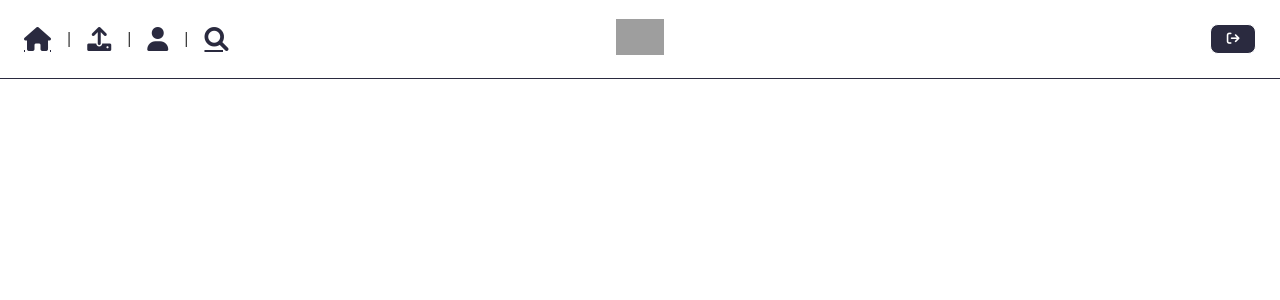
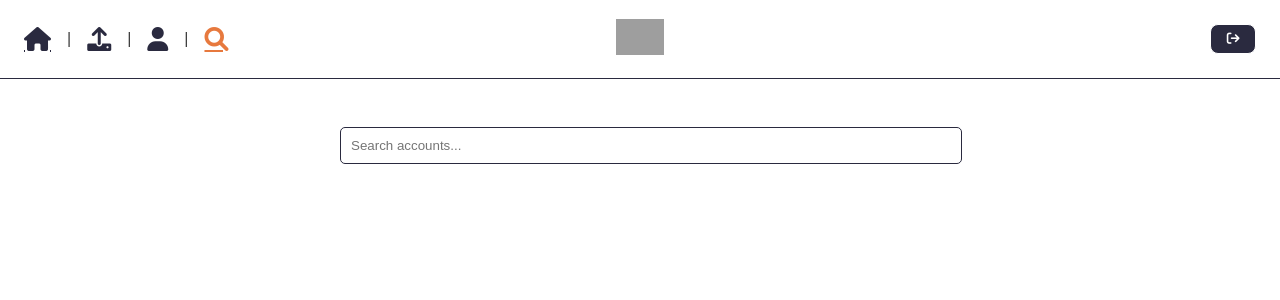
Before and after one commit to andreaDiClaudio/Virtual_Escape, a Svelte app in the folder client/Virtual-Escape/: page /search in a window 1280 px wide. Shown: the top 300 px of the page. Built offline with nearby package versions, Linux system fonts and the light colour scheme; sample sign-in values are in the browser's storage.

Commit message:
basi version of ssearching user

```diff
--- /dev/null
+++ b/client/Virtual-Escape/src/assets/css/search/search.css
@@ -0,0 +1,21 @@
+.search-container {
+    width: 100%;
+    max-width: 600px;
+    margin: auto;
+    padding-top: 3rem;
+  }
+
+  #search-input {
+    width: 100%;
+    padding: 10px;
+    border: 1px solid #2a2a3f;
+    border-radius: 5px;
+  }
+
+  .suggestion-card {
+    background-color: #f8f8f8;
+    border: 1px solid #ccc;
+    border-radius: 5px;
+    padding: 10px;
+    margin: 10px 0;
+  }
--- a/client/Virtual-Escape/src/main.js
+++ b/client/Virtual-Escape/src/main.js
@@ -4,6 +4,7 @@ import "./assets/css/navbar/navbar.css";
 import "./assets/css/upload/upload.css";
 import "./assets/css/profile/profile.css";
 import "./assets/css/profile/imageGallery.css";
+import "./assets/css/search/search.css";
 import App from './App.svelte';
 
 const app = new App({
--- a/client/Virtual-Escape/src/pages/search/Search.svelte
+++ b/client/Virtual-Escape/src/pages/search/Search.svelte
@@ -4,6 +4,70 @@
     import Navbar from "../../components/Navbar.svelte";
 
     titleStore.setTitle("Search | VE");
+
+    onMount(() => {
+        document.getElementById("search-icon").style.color = "#e7793e";
+    });
+
+    function searchAccounts() {
+        const searchInput = document.getElementById("search-input");
+        const suggestionsContainer = document.getElementById(
+            "suggestions-container"
+        );
+        // @ts-ignore
+        const searchValue = searchInput.value.toLowerCase();
+
+        suggestionsContainer.innerHTML = "";
+
+        if (searchValue.length === 0) {
+            return;
+        }
+
+        fetch("http://localhost:8080/api/users?search=" + searchValue, {
+            method: "GET",
+        })
+            .then((response) => {
+                if (response.status === 200) {
+                    return response.json();
+                } else {
+                    throw new Error("Failed to fetch users");
+                }
+            })
+            .then((result) => {
+                const accounts = result.data;
+                accounts.forEach((account) => {
+                    const card = document.createElement("div");
+                    card.className = "suggestion-card";
+                    card.innerHTML = `
+          <h3>${account.nickname}</h3>
+          <p>Email: ${account.email}</p>
+          <p>Gamertag: ${account.gamertag}</p>
+          <p>Age: ${account.age}</p>
+          <p>Country: ${account.country}</p>
+          <p>Language: ${account.language}</p>
+          <p>Bio: ${account.bio}</p>
+          <img src="${
+              "http://localhost:8080/" + account.profile_img_url ||
+              "http://localhost:8080/public/defaultUserProfileImage/1684737647624-181908121___default_profile_image.jpg"
+          }" alt="Profile image" style="width: 100px; height: 100px;">
+        `;
+                    suggestionsContainer.appendChild(card);
+                });
+            })
+            .catch((error) => {
+                console.error("Error fetching users:", error);
+            });
+    }
 </script>
 
 <Navbar />
+
+<div class="search-container">
+    <input
+        type="text"
+        id="search-input"
+        placeholder="Search accounts..."
+        on:input={searchAccounts}
+    />
+    <div id="suggestions-container" />
+</div>
```
Also changed, not shown: 1 other file (tests, documents, lock files or other folders).
